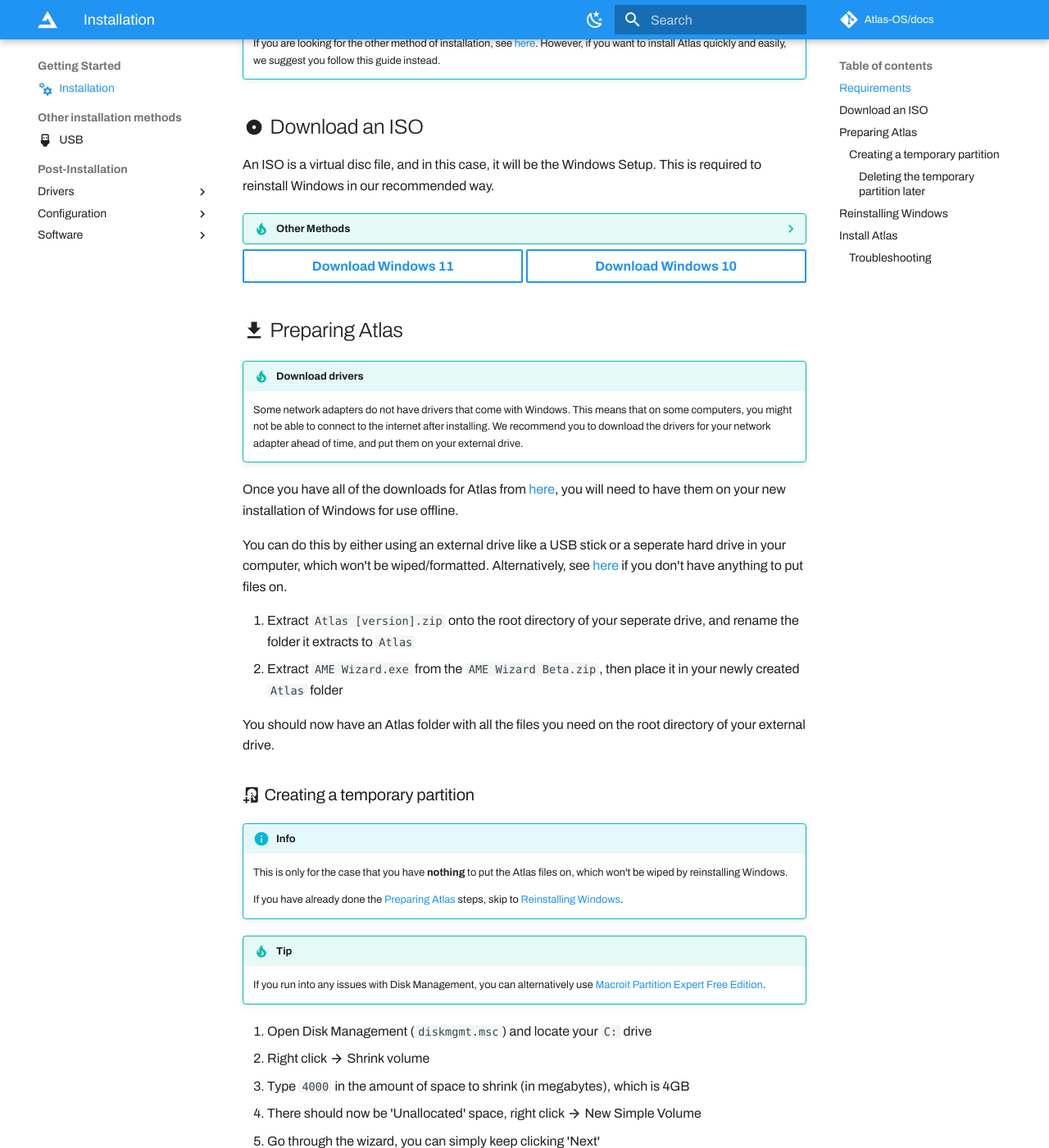
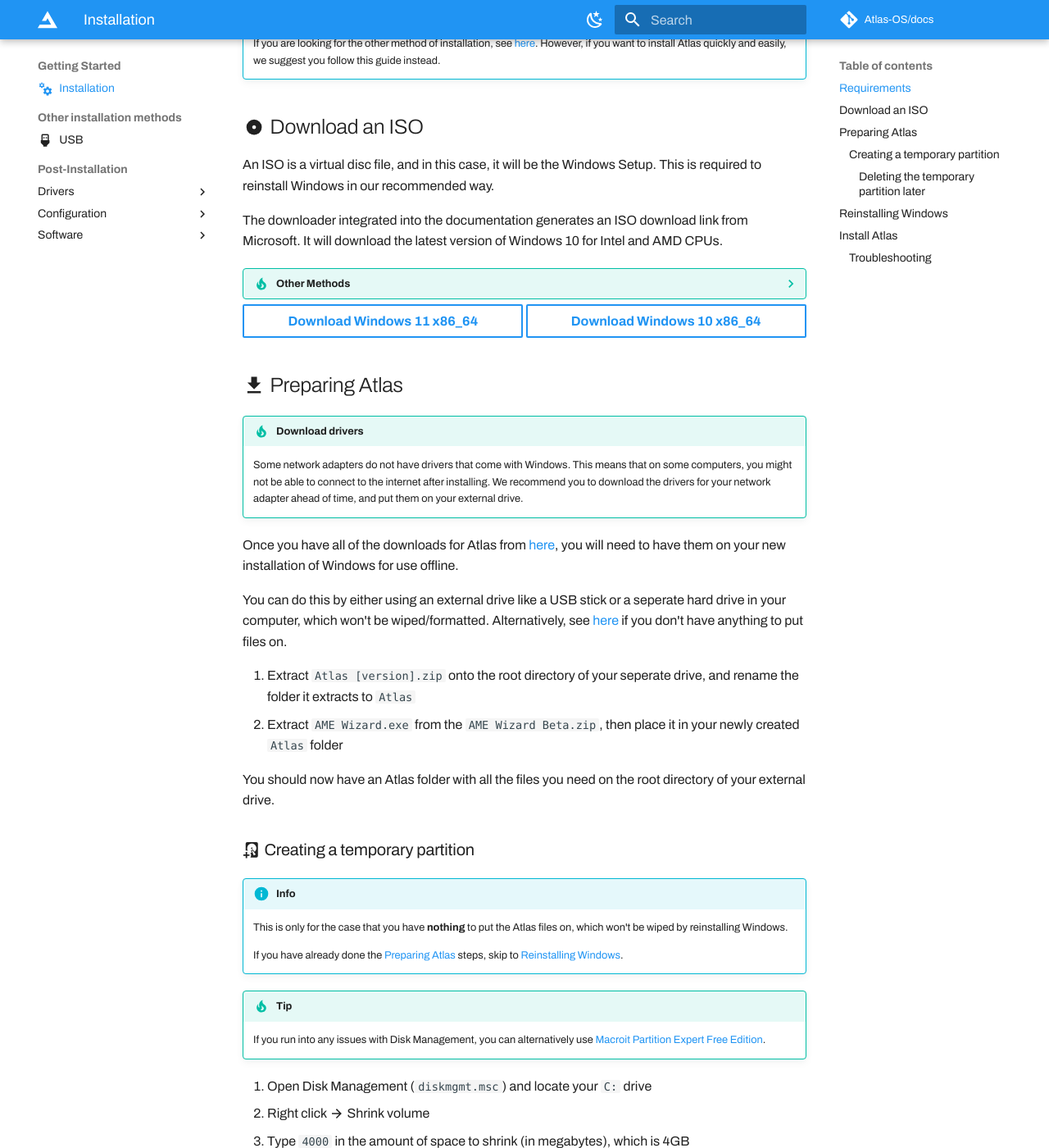
Before and after one commit to Atlas-OS/docs, an MkDocs documentation site: the page built from docs/getting-started/installation.md, in a window 1280 px wide and 1400 px high, scrolled down 854 px. Shown: the whole window at 82% size. Built offline with MkDocs 1.6.1 and Material for MkDocs 9.7.7, drawn with Linux system fonts in a browser that asks for light colours; some web fonts are replaced; comment, search, counter and statistics services are not loaded.

Commit message:
feat(iso-download): general improvements

```diff
--- a/docs/getting-started/installation.md
+++ b/docs/getting-started/installation.md
@@ -29,6 +29,8 @@ icon: material/cogs
 
 An ISO is a virtual disc file, and in this case, it will be the Windows Setup. This is required to reinstall Windows in our recommended way.
 
+The downloader integrated into the documentation generates an ISO download link from Microsoft. It will download the latest version of Windows 10 for Intel and AMD CPUs.
+
 ??? tip "Other Methods"
     === "Windows Media Creation Tool"
         This is the supported method to download Windows 10 and 11 by Microsoft.
@@ -54,7 +56,7 @@ An ISO is a virtual disc file, and in this case, it will be the Windows Setup. T
 -->
 
 <center class="centerMsdl">
-<button class="win-dl" onclick="getWindows(2616);">Download Windows 11</button> <button class="win-dl" onclick="getWindows(2618);">Download Windows 10</button>
+<button class="win-dl" onclick="getWindows(2616);">Download Windows 11 x86_64</button> <button class="win-dl" onclick="getWindows(2618);">Download Windows 10 x86_64</button>
 
 <div id="msdl-ms-content"></div>
 
--- a/docs/stylesheets/msdl.css
+++ b/docs/stylesheets/msdl.css
@@ -13,7 +13,8 @@
 }
 
 #msdl-processing-error {
-    line-height: 0.5;
+    line-height: 1;
+    color: var(--md-code-hl-number-color);
 }
 
 select {
```
